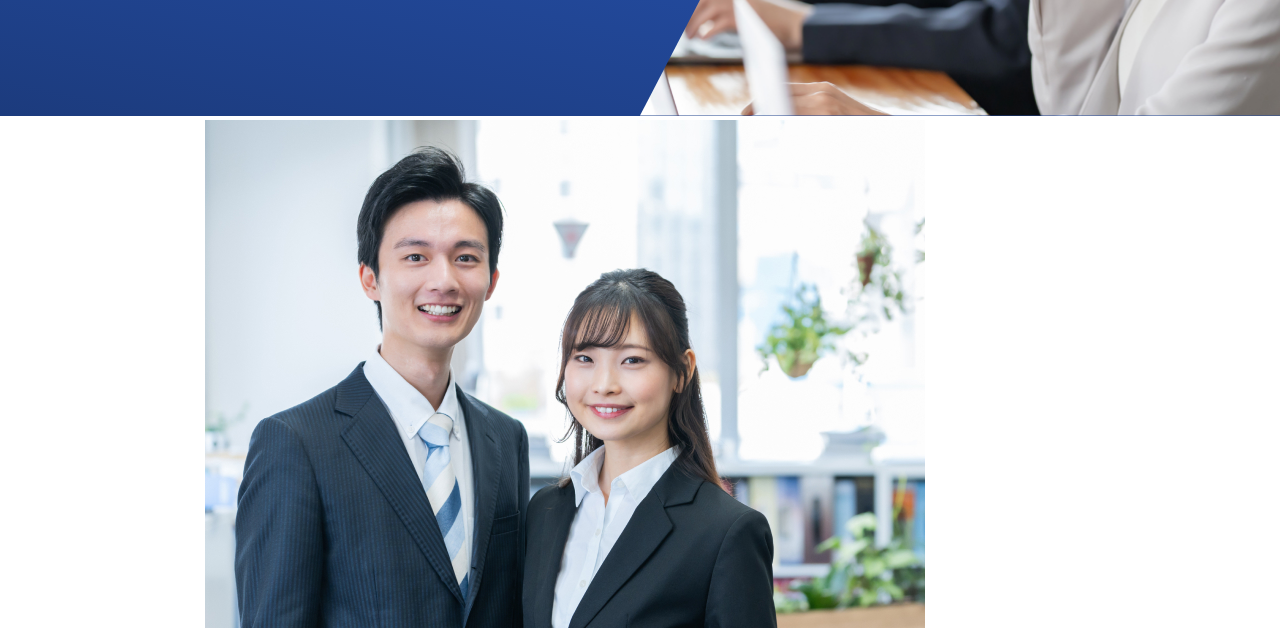
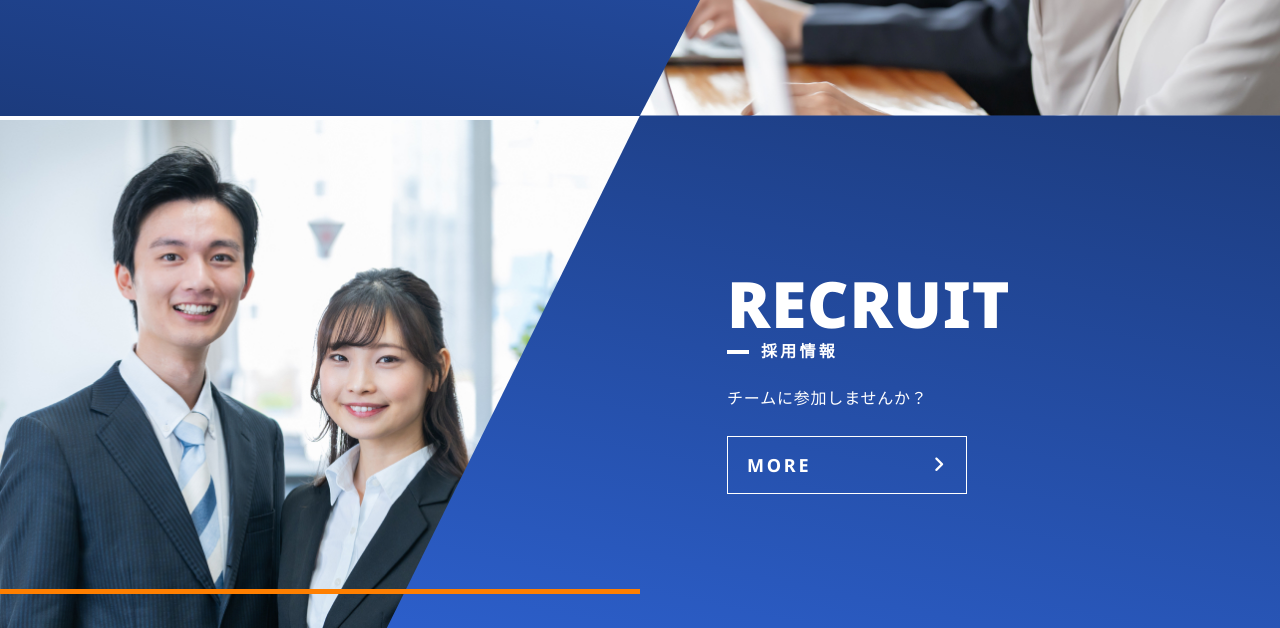
Before and after one commit to fuchsia-84/Comparison, a plain HTML site: page index.html in a window 1280 px wide. Shown: the part 3210-3838 px from the top of the page. Drawn offline with nearby package versions, Linux system fonts and the light colour scheme.

Commit message:
make recruit section.

```diff
--- a/index.html
+++ b/index.html
@@ -197,7 +197,7 @@
         <section class="recruit" id="recruit">
             <div class="c-container">
                 <img src="./img/recruit.jpg">
-                <div class="contact-contents">
+                <div class="recruit-contents">
                     <div class="c-bottom-section-title">
                         <h1>RECRUIT</h1>
                         <span></span>
--- a/scss/global/_color.scss
+++ b/scss/global/_color.scss
@@ -18,4 +18,5 @@
     --color-service-bg: #fff;
     --color-bottom: #fff;
     --color-bottom-line: #FF7F00;
+    --color-for-recruit-bottom: #E97400;
 }
--- a/scss/layout/_index.scss
+++ b/scss/layout/_index.scss
@@ -4,3 +4,4 @@
 @use "about";
 @use "service";
 @use "contact";
+@use "recruit";
--- /dev/null
+++ b/scss/layout/_recruit.scss
@@ -0,0 +1,75 @@
+@use "../global/" as g;
+@use "../foundation/mixin" as m;
+
+.recruit {
+    padding: 140px 0;
+    color: var(--color-bottom);
+    background: linear-gradient(12deg, var(--color-button-bg-r), var(--color-button-bg-l));
+    position: relative;
+    .c-container {
+        .recruit-contents {
+            display: block;
+            width: 40%;
+            height: auto;
+            margin: 0 0 0 auto;
+            .bottom-text {
+                margin: 30px 0;
+            }
+            .c-button {
+                display: block;
+                color: var(--color-bottom);
+                border-color: var(--color-bottom);
+            }
+        }
+        img {
+            display: block;
+            width: 50%;
+            height: 100%;
+            object-fit: cover;
+            position: absolute;
+            top: 0;
+            left: 0;
+            clip-path: polygon(0 0, 100% 0, 60% 100%, 0 100%);
+            z-index: 2;
+        }
+    }
+}
+.recruit::after {
+    content: '';
+    display: block;
+    position: absolute;
+    width: 50%;
+    height: 5px;
+    background-color: var(--color-bottom-line);
+    z-index: 3;
+    bottom: 2.5rem;
+    left: 0;
+}
+
+@include m.mq(pc) {
+    .recruit {
+        padding: 3.0rem 0;
+        background: linear-gradient(45deg, var(--color-for-recruit), var(--color-for-recruit-bottom));
+        .c-container {
+            .recruit-contents {
+                width: 100%;
+                text-align: center;
+                .bottom-text {
+                    margin: 0.75rem 0;
+                }
+                .c-button {
+                    display: inline-block;
+                    border: none;
+                    background: var(--color-bottom);
+                    color: var(--color-for-recruit-bottom);
+                }
+            }
+            img {
+                display: none;
+            }
+        }
+    }
+    .recruit::after {
+        display: none;
+    }
+}
```
Also changed, not shown: css/style.css, 1 other file.
